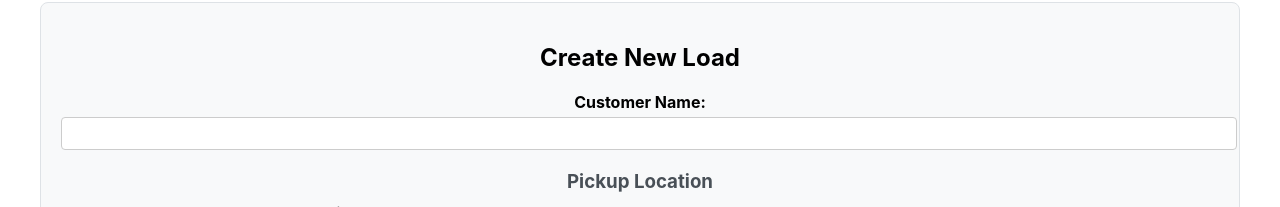
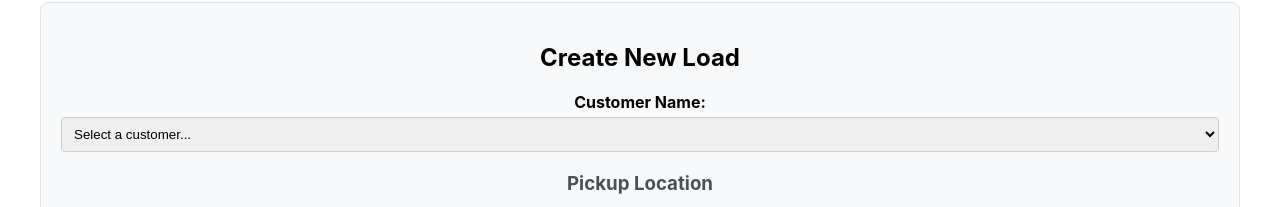
Before and after one commit to MoKhatami/drumkit-interview, a React (Create React App) app in the folder frontend/: page / in a window 1280 px wide. Both pictures are taken after a click on the button "Create New Load". Shown: the part 232-439 px from the top of the page. Built offline with nearby package versions, Linux system fonts and the light colour scheme; no server answers.

Commit message:
Change customer input to dropdown with 37th St Bakery option

```diff
--- a/frontend/src/App.tsx
+++ b/frontend/src/App.tsx
@@ -205,8 +205,7 @@ const App: React.FC = () => {
                                     <label style={{ display: 'block', marginBottom: '5px', fontWeight: 'bold' }}>
                                         Customer Name:
                                     </label>
-                                    <input
-                                        type="text"
+                                    <select
                                         name="customer"
                                         value={formData.customer}
                                         onChange={handleInputChange}
@@ -217,7 +216,10 @@ const App: React.FC = () => {
                                             border: '1px solid #ccc',
                                             borderRadius: '4px'
                                         }}
-                                    />
+                                    >
+                                        <option value="">Select a customer...</option>
+                                        <option value="37th St Bakery">37th St Bakery</option>
+                                    </select>
                                 </div>
                             </div>
 
```
